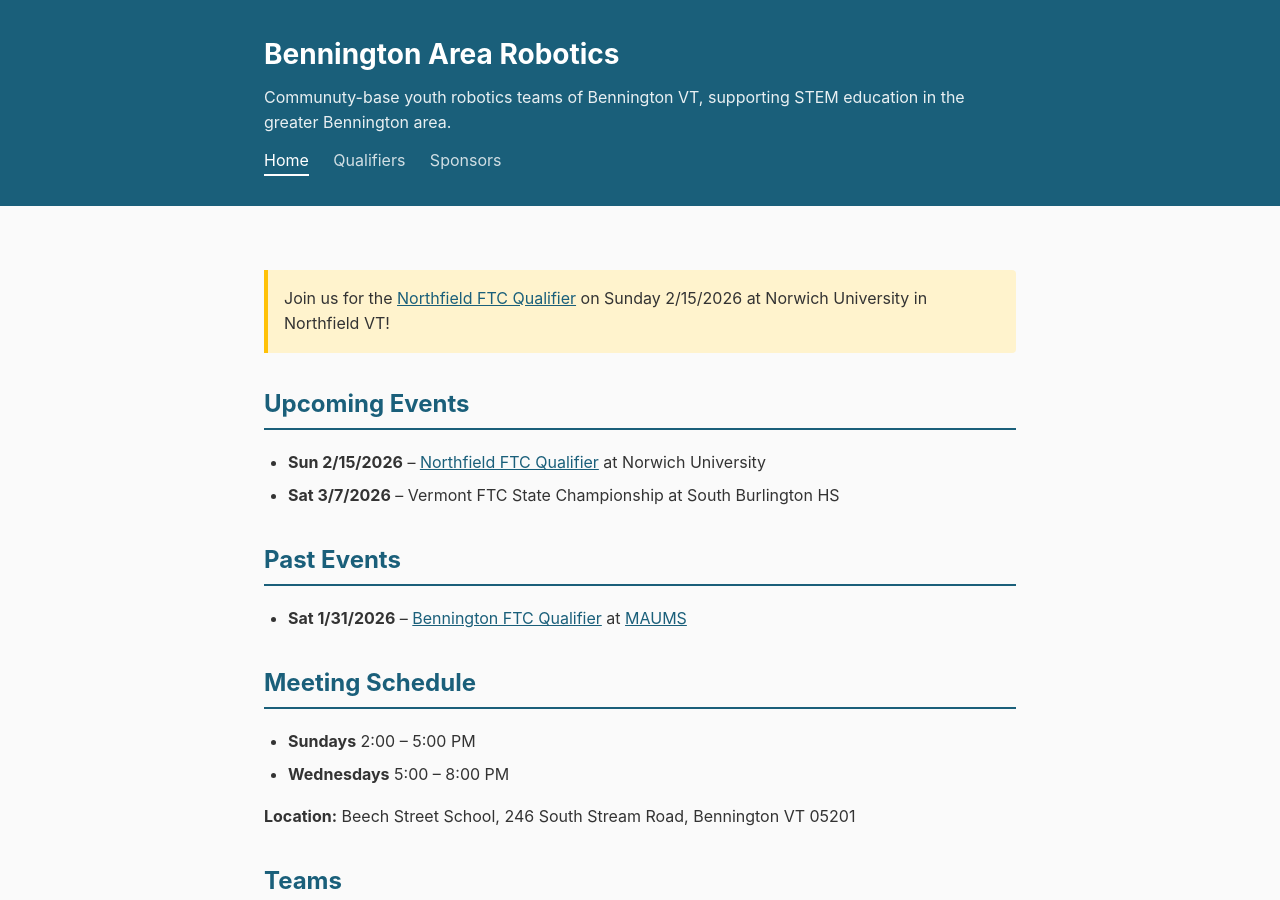
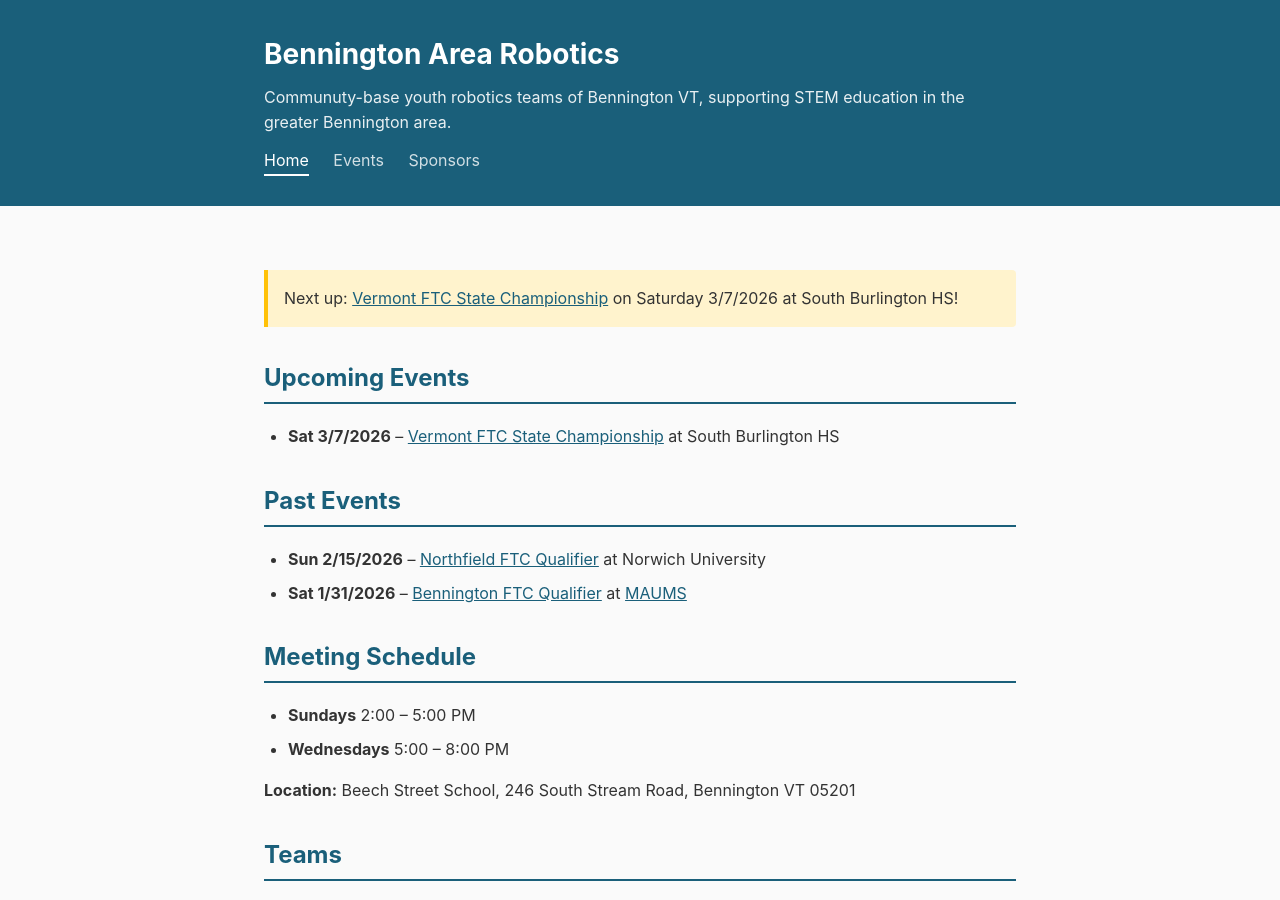
Before and after one commit to bennington-area-robotics/bennington-area-robotics.github.io, a Jekyll site: the page built from index.md, in a window 1280 px wide and 900 px high. Built offline with Jekyll 4.4.1, drawn with Linux system fonts in a browser that asks for light colours.

Commit message:
updates events

```diff
--- a/_layouts/default.html
+++ b/_layouts/default.html
@@ -142,7 +142,7 @@
       <p>{{ site.description }}</p>
       <nav style="margin-top: 0.75rem;">
         <a href="{{ '/' | relative_url }}" {% if page.url == '/' %}class="active"{% endif %}>Home</a>
-        <a href="{{ '/events/northfield-qualifier-2026' | relative_url }}" {% if page.url contains 'qualifier-2026' %}class="active"{% endif %}>Qualifiers</a>
+        <a href="{{ '/events/state-championship-2026' | relative_url }}" {% if page.url contains 'events/' %}class="active"{% endif %}>Events</a>
         <a href="{{ '/sponsors' | relative_url }}" {% if page.url == '/sponsors' or page.url == '/sponsors.html' %}class="active"{% endif %}>Sponsors</a>
       </nav>
     </div>
--- a/index.md
+++ b/index.md
@@ -4,16 +4,16 @@ title: Home
 ---
 
 <div class="highlight">
-Join us for the <a href="events/northfield-qualifier-2026">Northfield FTC Qualifier</a> on Sunday 2/15/2026 at Norwich University in Northfield VT!
+Next up: <a href="events/state-championship-2026">Vermont FTC State Championship</a> on Saturday 3/7/2026 at South Burlington HS!
 </div>
 
 ## Upcoming Events
 
-- **Sun 2/15/2026** – [Northfield FTC Qualifier](events/northfield-qualifier-2026) at Norwich University
-- **Sat 3/7/2026** – Vermont FTC State Championship at South Burlington HS
+- **Sat 3/7/2026** – [Vermont FTC State Championship](events/state-championship-2026) at South Burlington HS
 
 ## Past Events
 
+- **Sun 2/15/2026** – [Northfield FTC Qualifier](events/northfield-qualifier-2026) at Norwich University
 - **Sat 1/31/2026** – [Bennington FTC Qualifier](events/bennington-qualifier-2026) at [MAUMS](https://maps.app.goo.gl/zE9WbCbWNENq3pGUA){:target="_blank"}
 
 ## Meeting Schedule
```
Also changed, not shown: events/northfield-qualifier-2026/index.md (+3 -1 lines), events/state-championship-2026/index.md (added, +31 -0 lines).
